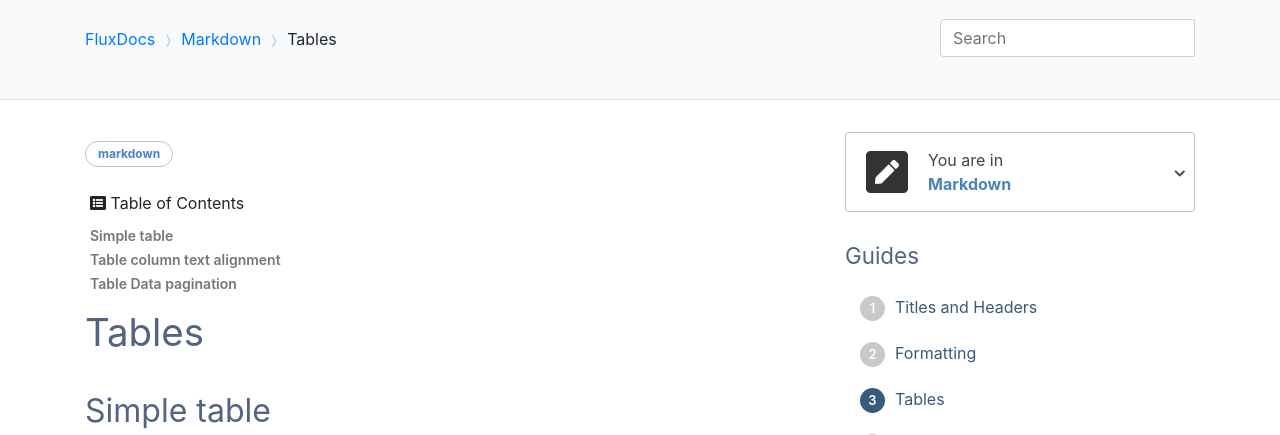
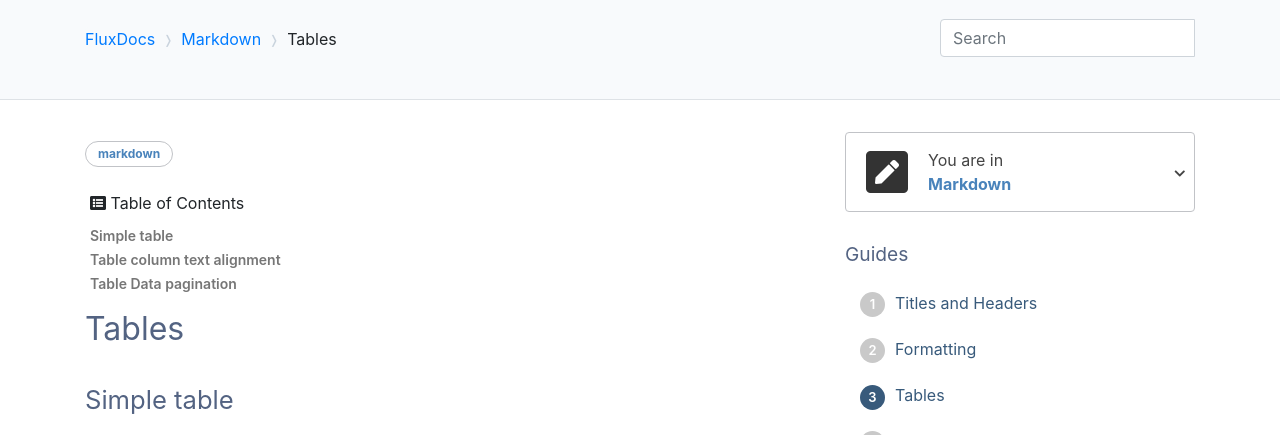
Before and after one commit to rudineirk/rudineirk.github.io, a plain HTML site: page flux-docs/en/markdown/tables/index.html in a window 1280 px wide. Shown: the part 78-513 px from the top of the page. Drawn offline with Linux system fonts and the light colour scheme.

Commit message:
Update flux-docs

```diff
--- a/flux-docs/assets/css/theme.css
+++ b/flux-docs/assets/css/theme.css
@@ -26,19 +26,19 @@ h1 a, h2 a, h3 a, h4 a, h5 a, h6 a {
 }
 
 h1 {
-  font-size: 2.4rem;
+  font-size: 2rem;
   line-height: 110% !important;
   margin: 0 0 1.5rem 0;
 }
 
 h2 {
-  font-size: 2rem;
+  font-size: 1.6rem;
   line-height: 110% !important;
   margin: 2.5rem 0 1.5rem 0;
 }
 
 h3 {
-  font-size: 1.4rem;
+  font-size: 1.2rem;
   line-height: 110% !important;
   margin: 2rem 0 1rem 0;
 }
```
